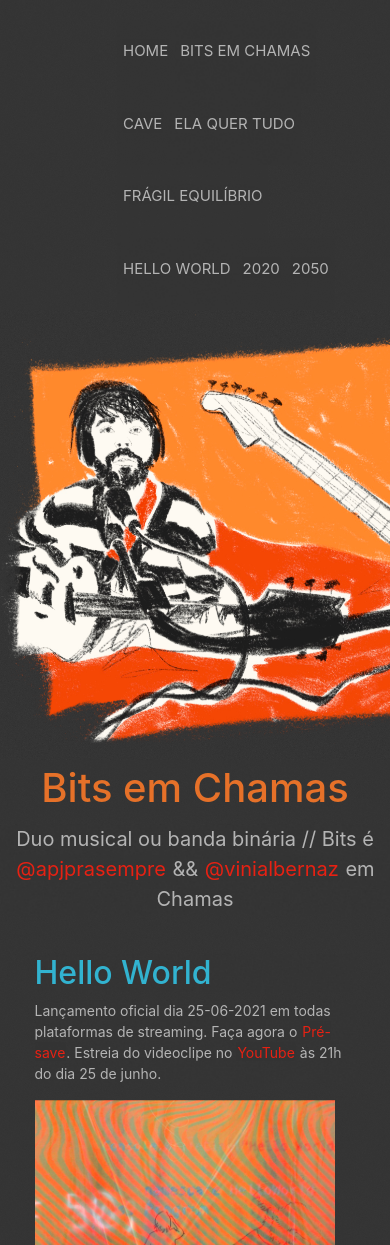
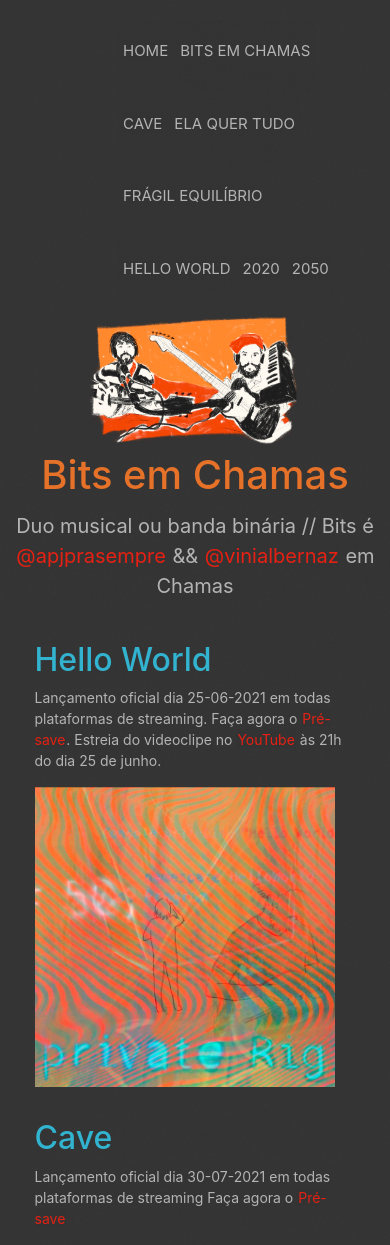
Before and after one commit to al3rcio/bitsemchamas, a Flask app: page / in a window 390 px wide; the page is wider, and only the part inside the window is pictured. Shown: the top 1245 px of that part. Run offline with Flask 2, Linux system fonts and the light colour scheme; some libraries are stand-ins or nearby versions; grey boxes are pictures that could not be loaded.

Commit message:
Incluida dimensão responsiva para imagens 'capa' e colocado formulário do feedback como comentário

```diff
--- a/static/design.css
+++ b/static/design.css
@@ -16,8 +16,14 @@
     background-size: 100%;
   }
 
+  .capa-container {
+    text-align: center;
+  }
+
+
   .capa {
-    text-align: center;
+    width: 55%;
+    height: auto;
   }
 
   a {
--- a/templates/index.html
+++ b/templates/index.html
@@ -13,8 +13,8 @@
 
   </div> -->
 
-  <div class="capa">
-    <img src="static/images/capa.png" width="700px" height="450px">
+  <div class="capa-container">
+    <img class="capa" src="static/images/capa.png">
   </div>
 
   <h1 class="titulo">Bits em Chamas</h1>
@@ -53,16 +53,17 @@
     </div>
   </div>
 
-  <div class="col-container">
+<!--
+ <div class="col-container">
     <div class="col">
       <h2>Feedback</h2>
       <p>Oi! Manda uma mensagem pra nós!
         <br> O teu feedback é muito importante! :D </p>
       <form action="http://formmail.kinghost.net/formmail.cgi" method="POST">
-        <input type="hidden" name="recipient" value="bitsemchamas@gmail.com"> <!-- Email que vai receber -->
-        <input type="hidden" name="redirect" value="http://bitsemchamas.com/thx"> <!-- Página de agradecimento -->
-        <input type="hidden" name="subject" value="Feedback para Bits em Chamas">  <!-- Assunto da mensagem -->
-        <input type="hidden" name="email" value="bitsemchamas@gmail.com">   <!-- Email que envia -->
+        <input type="hidden" name="recipient" value="bitsemchamas@gmail.com">
+        <input type="hidden" name="redirect" value="http://bitsemchamas.com/thx">
+        <input type="hidden" name="subject" value="Feedback para Bits em Chamas">
+        <input type="hidden" name="email" value="bitsemchamas@gmail.com">
 
         <p>
         Nome:<br />
@@ -91,14 +92,9 @@
             <img alt="" border="0" src="https://www.paypal.com/pt_BR/i/scr/pixel.gif" width="1" height="1" />
           </form>
     </div>
-    <div class="col">
-      <div class="capa">
-        <img src="static/images/canto.png" width="500px" height="500px">
-      </div>
+  </div>
+-->
+    <div class="capa-container">
+      <img class="capa" src="static/images/canto.png">
     </div>
-  </div>
-
-
-
-
 {% endblock %}
```
